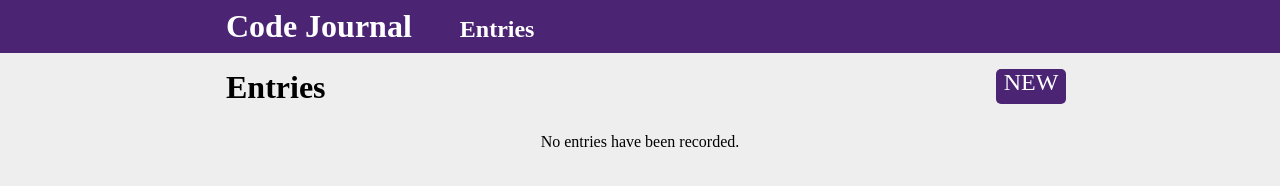
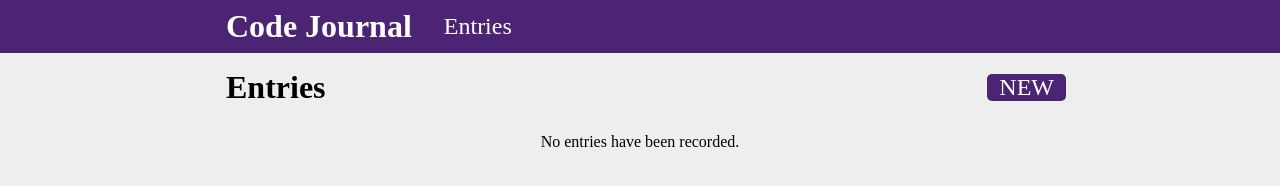
Before and after one commit to nmotamedi/code-journal, a website: page index.html in a window 1280 px wide. Both pictures are taken after a click on the link "Entries". Drawn offline with Linux system fonts and the light colour scheme.

Commit message:
Updated HTML to change absolute anchors to flex.

```diff
--- a/css/styles.css
+++ b/css/styles.css
@@ -7,24 +7,10 @@ header {
 }
 
 a {
-  padding-left: 3rem;
   font-size: 1.5rem;
 }
 
-.entries-title {
-  position: relative;
-}
-
 a.new {
-  position: absolute;
-  right: 0;
-  top: 0;
-  background-color: #4c2474;
-  color: #fff;
-  border-radius: 5px;
-  height: 35px;
-  width: 70px;
-  padding-left: 0;
   text-align: center;
   text-transform: uppercase;
 }
@@ -151,3 +137,32 @@ dialog {
   border-radius: 10px;
   border: solid black 1px;
 }
+
+.entries-title-row {
+  justify-content: space-between;
+  align-items: center;
+}
+
+.entries-title-row > div {
+  flex-basis: content;
+}
+
+.entries-new {
+  background-color: #4c2474;
+  color: #fff;
+  border-radius: 5px;
+}
+
+.header-row {
+  justify-content: flex-start;
+  align-items: center;
+}
+
+.header-row > div {
+  flex-basis: content;
+}
+
+.entries-anchor {
+  color: white;
+  margin-left: 20px;
+}
--- a/index.html
+++ b/index.html
@@ -18,9 +18,12 @@
   <body>
     <header>
       <div class="container">
-        <div class="row">
-          <div class="column-full">
-            <h2>Code Journal<a data-switch="entries">Entries</a></h2>
+        <div class="row header-row">
+          <div class="column-half journal-title">
+            <h2>Code Journal</h2>
+          </div>
+          <div class="entries-anchor">
+            <a data-switch="entries">Entries</a>
           </div>
         </div>
       </div>
@@ -92,9 +95,11 @@
         </dialog>
       </div>
       <div data-view="entries" class="hidden">
-        <div class="row">
-          <div class="column-full entries-title">
+        <div class="row entries-title-row">
+          <div class="column-half entries-title">
             <h2>Entries</h2>
+          </div>
+          <div class="column-half entries-new">
             <a class="new" data-switch="entry-form">New</a>
           </div>
         </div>
```
